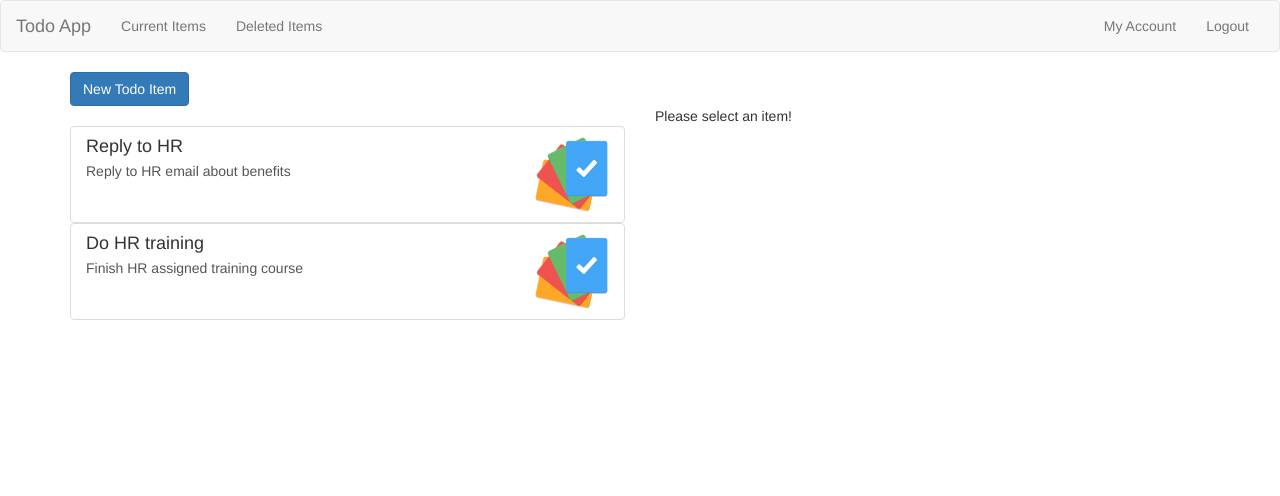
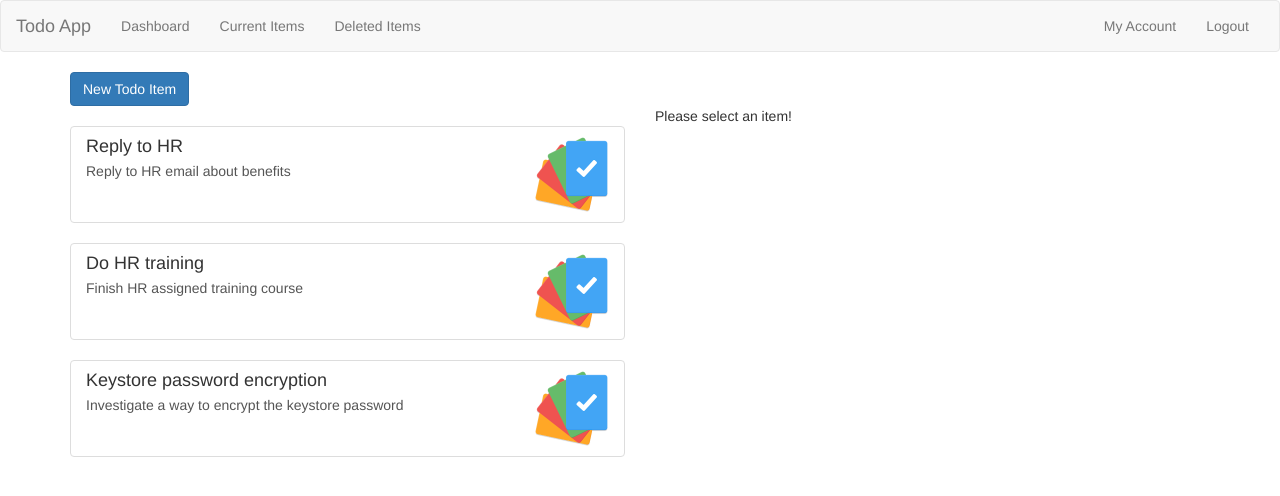
Before and after one commit to j4ckwinter/todo-app, an Angular app: page / in a window 1280 px wide. Shown: the top 496 px of the page. Built offline with nearby package versions, Linux system fonts and the light colour scheme.

Commit message:
Dependency injection

```diff
--- a/src/app/header/header.component.html
+++ b/src/app/header/header.component.html
@@ -5,6 +5,7 @@
     </div>
     <div class="collapse navbar-collapse" id="bs-example-navbar-collapse-1">
       <ul class="nav navbar-nav">
+        <li><a href="#">Dashboard</a></li>
         <li><a href="#">Current Items</a></li>
         <li><a href="#">Deleted Items</a></li>
       </ul>
--- a/src/app/todo/todo-detail/todo-detail.component.html
+++ b/src/app/todo/todo-detail/todo-detail.component.html
@@ -6,10 +6,16 @@
         {{ todo.title }}
       </div>
       <div class="panel-body">
-        Panel content
+        Item Status: {{ todo.itemStatus }}
+        <br>
+        Created Date: {{ todo.dateCreated }}
+        <br>
+        Due Date: {{ todo.dateToComplete }}
       </div>
       <div class="panel-body">
-        Panel content
+        Description:
+        <br>
+        {{ todo.description }}
       </div>
       <div class="panel-body">
         <button class="btn btn-danger pull-right">Edit</button>
--- a/src/app/todo/todo-list/todo-item/todo-item.component.html
+++ b/src/app/todo/todo-list/todo-item/todo-item.component.html
@@ -1,3 +1,4 @@
+<br>
 <div class="row">
   <div class="col-xs-12">
     <a
--- a/src/app/todo/todo-list/todo-list.component.html
+++ b/src/app/todo/todo-list/todo-list.component.html
@@ -1,4 +1,3 @@
-<br>
 <app-todo-item
   *ngFor="let item of todoItems"
   [item]="item"
--- a/src/app/todo/todo.service.ts
+++ b/src/app/todo/todo.service.ts
@@ -9,7 +9,9 @@ export class TodoService {
   todoSelected = new EventEmitter<TodoItem>();
   private todoItems: TodoItem[] = [
     new TodoItem(1, "Reply to HR", "Reply to HR email about benefits", 0.5, 1, "Admin", "11/06/2020", "12/06/2020", 3),
-    new TodoItem(2, "Do HR training", "Finish HR assigned training course", 1, 1, "Training", "10/06/2020", "15/06/2020", 3)
+    new TodoItem(2, "Do HR training", "Finish HR assigned training course", 1, 1, "Training", "10/06/2020", "15/06/2020", 3),
+    new TodoItem(3, "Keystore password encryption", "Investigate a way to encrypt the keystore password", 5, 1, "Development", "23/04/2020", "09/08/2020", 4)
+
   ];
 
   constructor() { }
```
